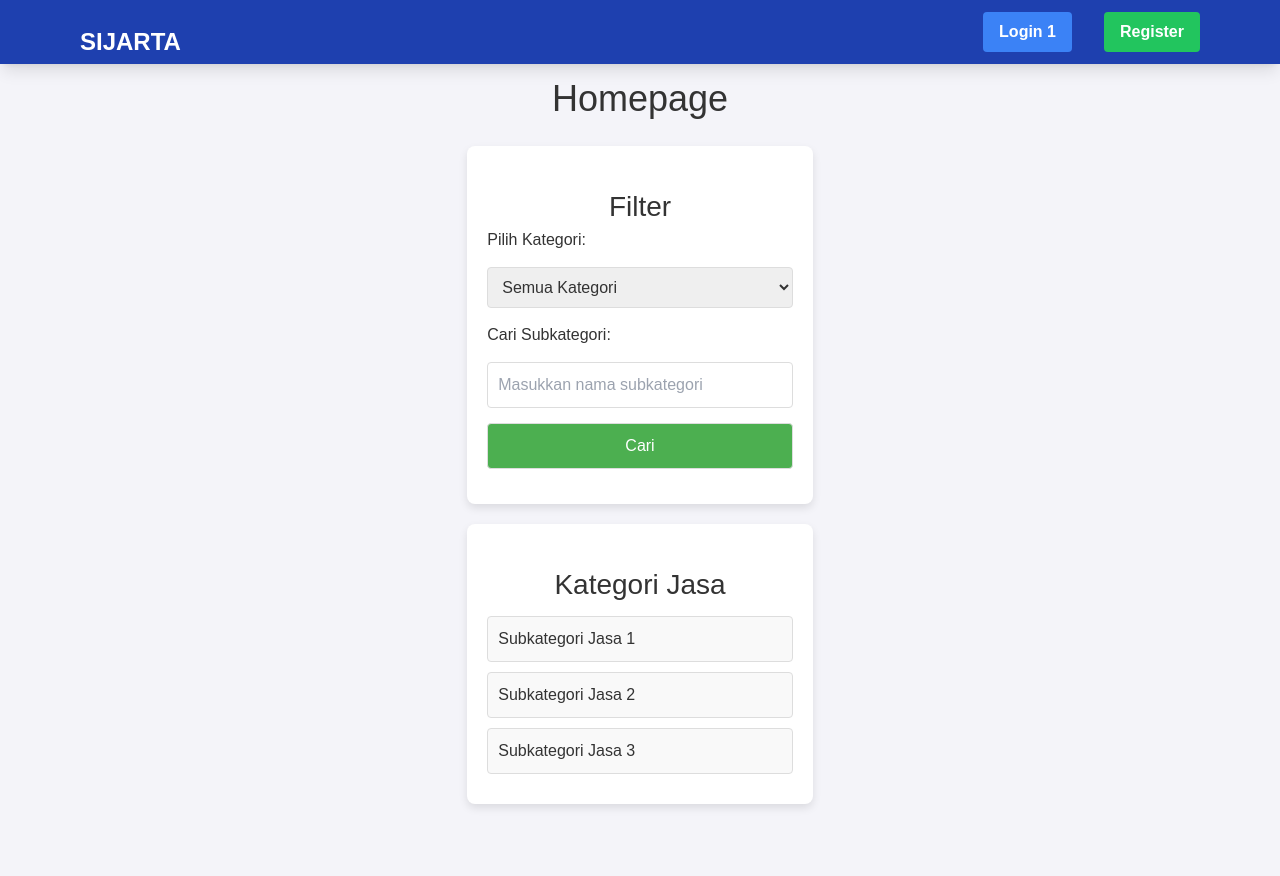
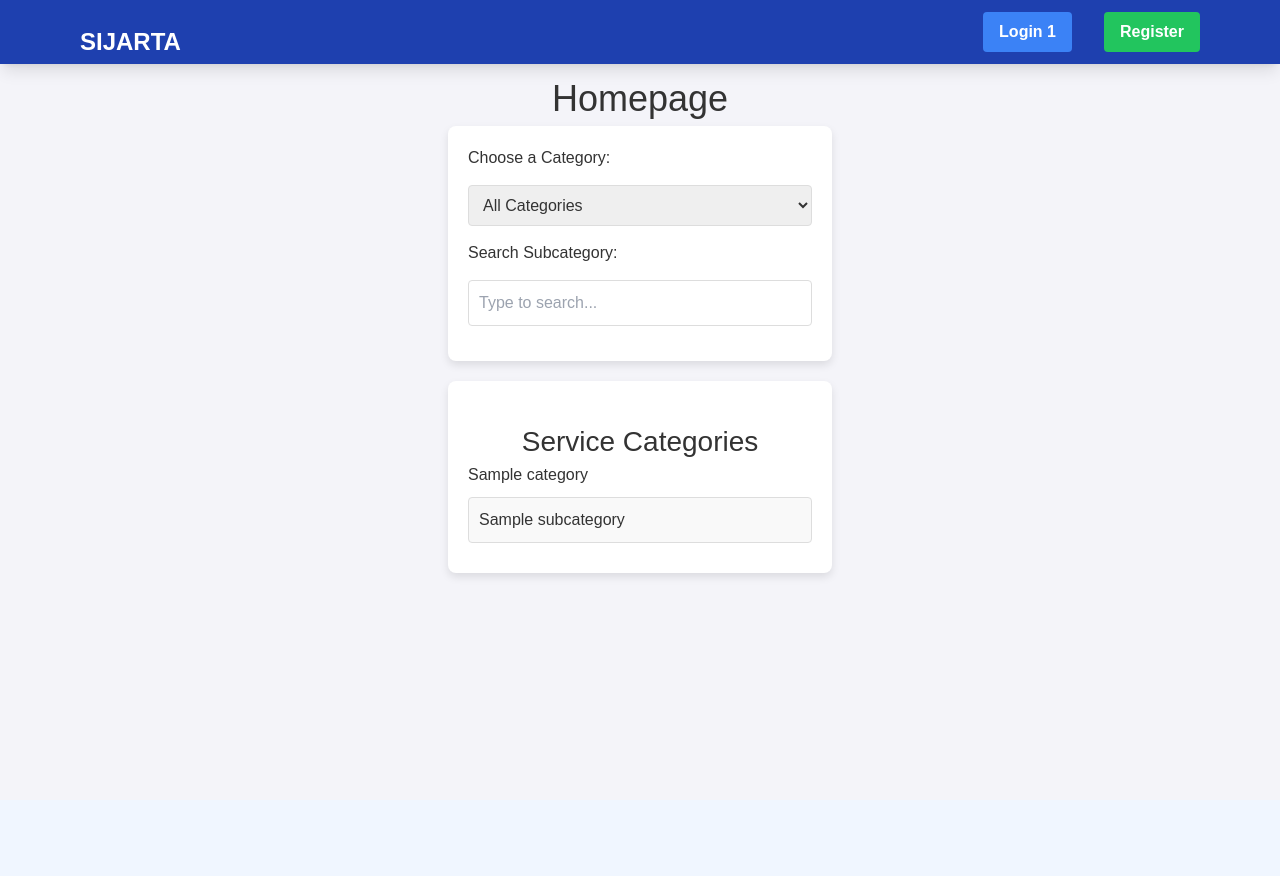
Before and after one commit to Faridhsbi/sijarta, a Django app: template main/templates/homepage.html in a window 1280 px wide. After the commit the page ends 580 px from the top, so only its background shows below. Run offline with Django 5.2, Linux system fonts and the light colour scheme; the template is opened without the code that fills it: most values are stand-ins (such as "Sample title", 1, 10 or a date in 2020); some libraries are stand-ins or nearby versions.

Commit message:
Finsih Homepage

```diff
--- a/main/templates/homepage.html
+++ b/main/templates/homepage.html
@@ -70,34 +70,61 @@
         }
     </style>
 </head>
-<div class="my-20 container mx-auto px-96 py-8">
-<body>
+<div class="container mx-auto my-20 px-96 py-8">
     <h1>Homepage</h1>
-    <div class="container">
-        <div class="filter">
-            <h2>Filter</h2>
-            <form>
-                <label for="category">Pilih Kategori:</label>
-                <select id="category">
-                    <option value="">Semua Kategori</option>
-                    <option value="1">Kategori Jasa 1</option>
-                    <option value="2">Kategori Jasa 2</option>
-                </select>
-                <label for="subcategory">Cari Subkategori:</label>
-                <input id="subcategory" type="text" placeholder="Masukkan nama subkategori">
-                <button type="button">Cari</button>
-            </form>
+    <div class="filter">
+        <label for="category-select">Choose a Category:</label>
+        <select id="category-select" onchange="filterCategories()">
+            <option value="">All Categories</option>
+            {% for category in categories %}
+            <option value="{{ category.id }}">{{ category.name }}</option>
+            {% endfor %}
+        </select>
+        <label for="subcategory-search">Search Subcategory:</label>
+        <input type="text" id="subcategory-search" placeholder="Type to search..." onkeyup="filterSubcategories()">
+    </div>
+    <div class="categories">
+        <h2>Service Categories</h2>
+        {% for category in categories %}
+        <div class="category" data-category-id="{{ category.id }}">
+            <h3>{{ category.name }}</h3>
+            <ul class="category-list">
+                {% for subcategory in category.subcategories %}
+                <li data-subcategory-name="{{ subcategory.name }}">
+                    <a href="{% url 'main:show_subkategori' subcategory.id %}">{{ subcategory.name }}</a>
+                </li>
+                {% endfor %}
+            </ul>
         </div>
+        {% empty %}
+        <p>No categories available.</p>
+        {% endfor %}
+    </div>
+</div>
 
-        <div class="categories">
-            <h2>Kategori Jasa</h2>
-            <div class="category-list">
-                <a href="{% url 'main:show_subkategori' %}">Subkategori Jasa 1</a>
-                <a href="{% url 'main:show_subkategori' %}">Subkategori Jasa 2</a>
-                <a href="{% url 'main:show_subkategori' %}">Subkategori Jasa 3</a>
-            </div>
-        </div>
-    </div>
-</body>
-</div>
+<script>
+function filterCategories() {
+    var selectedCategory = document.getElementById('category-select').value;
+    var categories = document.querySelectorAll('.category');
+    categories.forEach(function(category) {
+        if (selectedCategory === '' || category.dataset.categoryId === selectedCategory) {
+            category.style.display = 'block';
+        } else {
+            category.style.display = 'none';
+        }
+    });
+}
+
+function filterSubcategories() {
+    var searchText = document.getElementById('subcategory-search').value.toLowerCase();
+    var subcategories = document.querySelectorAll('[data-subcategory-name]');
+    subcategories.forEach(function(subcategory) {
+        if (subcategory.dataset.subcategoryName.toLowerCase().includes(searchText) || searchText === '') {
+            subcategory.style.display = 'list-item';
+        } else {
+            subcategory.style.display = 'none';
+        }
+    });
+}
+</script>
 {% endblock %}
--- a/main/urls.py
+++ b/main/urls.py
@@ -5,6 +5,7 @@ app_name = 'main'
 
 urlpatterns = [
     path('', show_main, name='show_main'),
-    path('subkategori/', show_subkategori, name='show_subkategori'),
+    # path('subkategori/', show_subkategori, name='show_subkategori'),
+    path('subkategori/<uuid:subcategory_id>/', show_subkategori, name='show_subkategori'),
     path('pemesananjasa/', show_pemesananjasa, name='show_pemesananjasa')
 ]
```
Also changed, not shown: main/views.py (+44 -10 lines).
